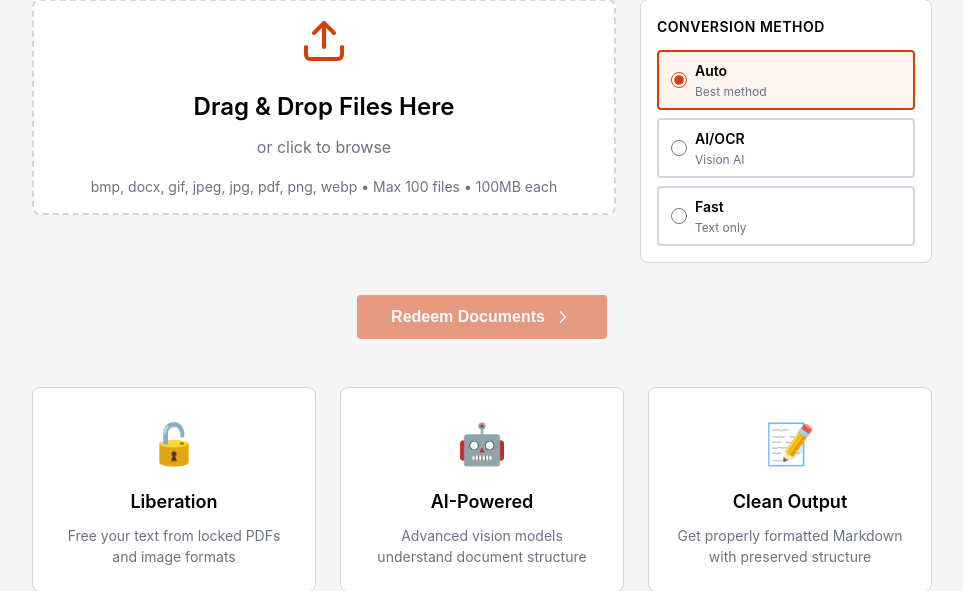
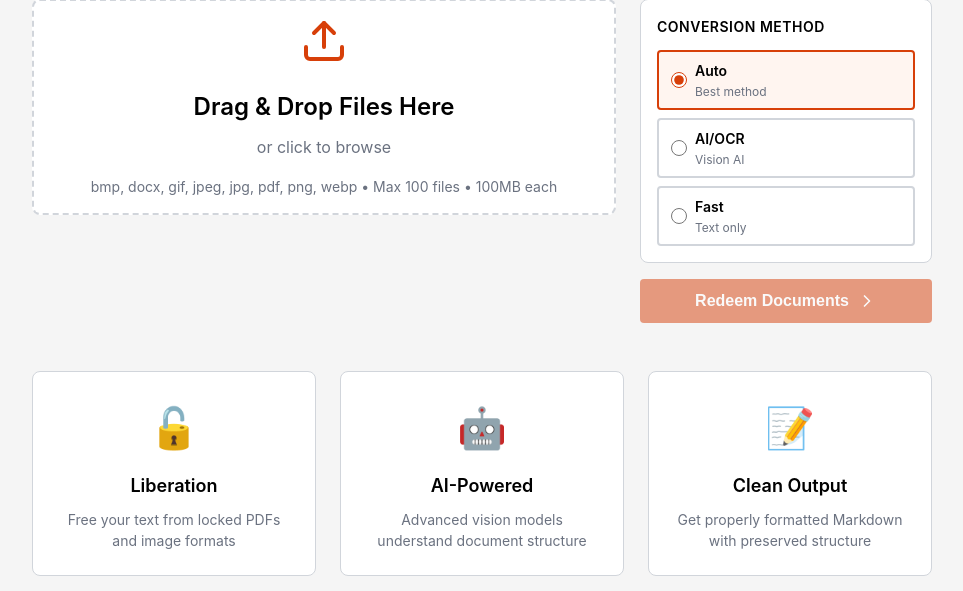
Before and after one commit to dirkpetersen/markdown-redemption, a Flask app: page / in a window 1280 px wide. Shown: the part 310-901 px from the top of the page, without its empty margins (158-1121 px from the left). Run offline with Flask 3, Linux system fonts and the light colour scheme; some libraries are stand-ins or nearby versions.

Commit message:
Move Redeem Documents button to right sidebar under conversion method
Changes:
- Button now in upload-right column
- Full width of sidebar
- 16px margin-top for spacing
- Better visual grouping (options + action together)
- Removed centered action-section below grid

Layout flow:
- Left: Drag-drop → File list
- Right: Conversion method → Redeem button
- Processing indicator appears below in full width

Benefits:
- More compact interface
- Related controls grouped together
- Clearer visual hierarchy
- Less vertical scrolling needed

🤖 Generated with [Claude Code](https://claude.com/claude-code)

Co-Authored-By: Claude <noreply@anthropic.com>

```diff
--- a/static/css/style.css
+++ b/static/css/style.css
@@ -419,8 +419,16 @@ body {
     margin-bottom: 48px;
 }
 
+.action-section-sidebar {
+    margin-top: 16px;
+}
+
+.action-section-sidebar .btn {
+    width: 100%;
+}
+
 #submit-btn {
-    min-width: 250px;
+    min-width: 200px;
 }
 
 /* Processing Indicator */
--- a/templates/index.html
+++ b/templates/index.html
@@ -71,16 +71,16 @@
                         </label>
                     </div>
                 </div>
-            </div>
-        </div>
 
-        <div class="action-section">
+                <div class="action-section-sidebar">
                     <button type="submit" id="submit-btn" class="btn btn-primary" disabled>
                         <span>Redeem Documents</span>
                         <svg width="20" height="20" viewBox="0 0 24 24" fill="none" stroke="currentColor" stroke-width="2" stroke-linecap="round" stroke-linejoin="round">
                             <polyline points="9 18 15 12 9 6"></polyline>
                         </svg>
                     </button>
+                </div>
+            </div>
         </div>
 
         <div id="processing-indicator" class="processing-indicator" style="display: none;">
```
Lines whose indentation alone changed are shown as unchanged.
